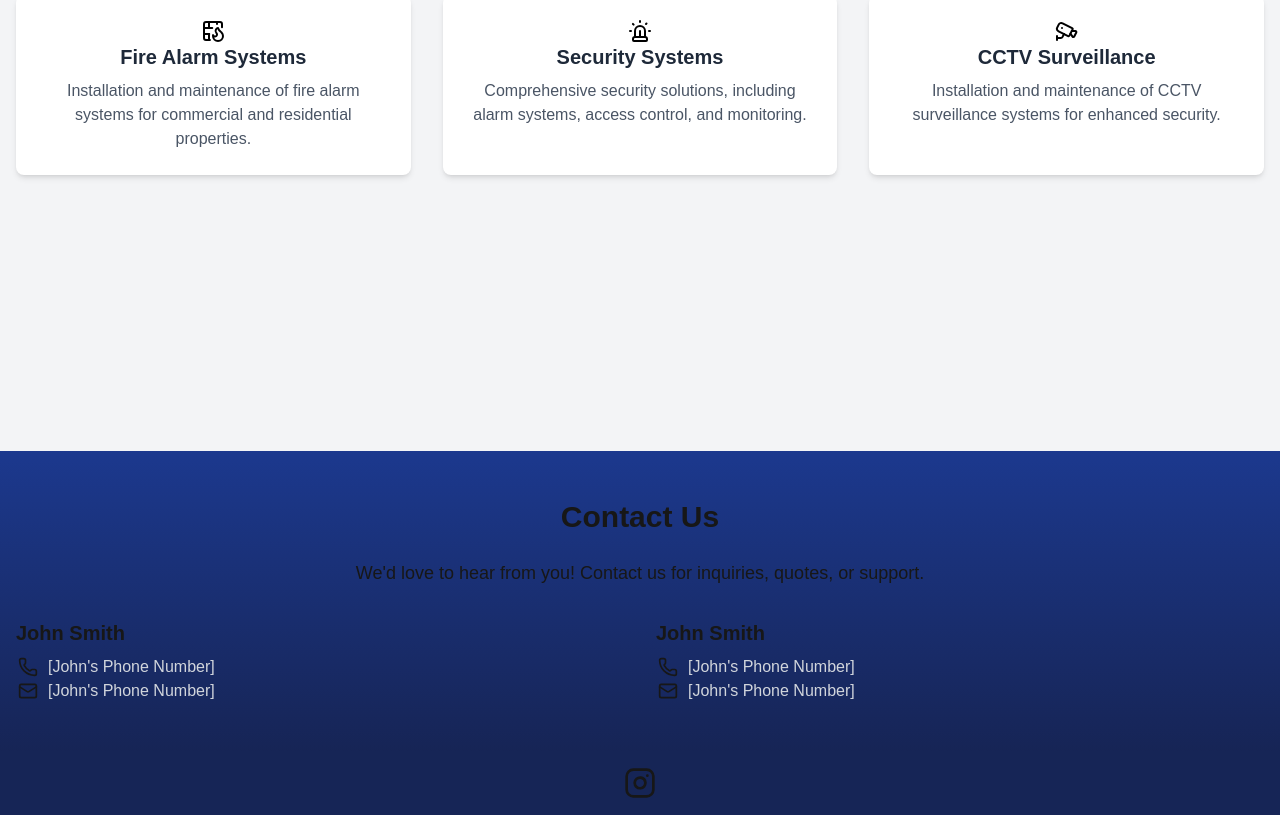
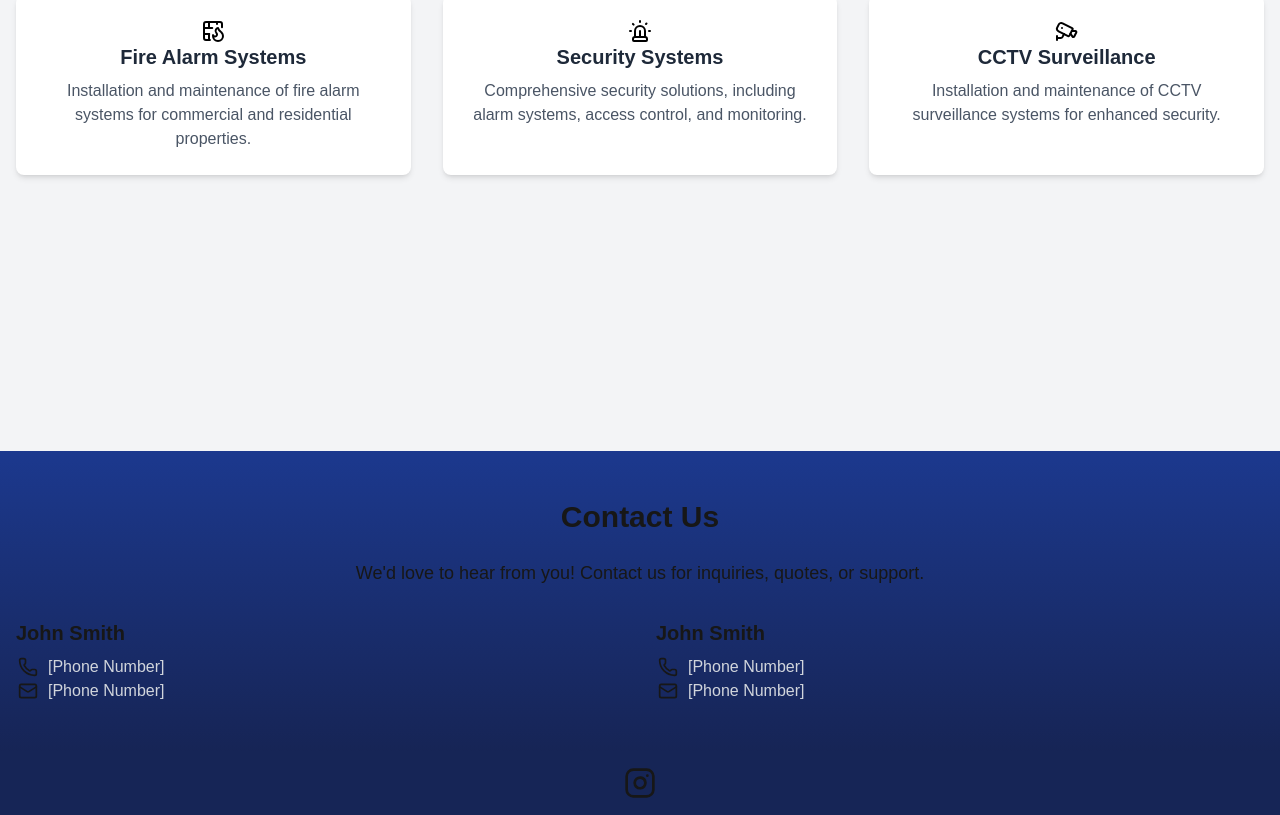
Before and after one commit to davidh61/jss-security, a Next.js app in the folder jss-security/: page /jss-security/ in a window 1280 px wide. Shown: the part 1253-2068 px from the top of the page. Built offline with nearby package versions, Linux system fonts and the light colour scheme; a web font is replaced by a local one.

Commit message:
ts fixes

```diff
--- a/jss-security/app/page.tsx
+++ b/jss-security/app/page.tsx
@@ -1,6 +1,6 @@
 import ServicesComponent from "@/components/Services";
 import ContactComponent from "@/components/Contact";
-import { ArrowDown, Contact } from 'lucide-react';
+import { ArrowDown } from 'lucide-react';
 
 export default function Home() {
   return (
--- a/jss-security/components/Contact.tsx
+++ b/jss-security/components/Contact.tsx
@@ -6,29 +6,29 @@ export default function Contact() {
         <div className="container mx-auto px-4">
           <h2 className="text-3xl font-bold mb-6 text-center">Contact Us</h2>
           <p className="text-lg mb-8 text-center">
-            We'd love to hear from you! Contact us for inquiries, quotes, or support.
+            We&apos;d love to hear from you! Contact us for inquiries, quotes, or support.
           </p>
           <div className="grid grid-cols-1 md:grid-cols-2 gap-8">
             <div className="text-center md:text-left">
               <h3 className="text-xl font-semibold mb-2">John Smith</h3>
               <div className="flex items-center justify-center md:justify-start">
                 <p className="mr-2"><Phone height="20" /></p>
-                <p className="text-gray-300">[John's Phone Number]</p>
+                <p className="text-gray-300">[Phone Number]</p>
               </div>
                 <div className="flex items-center justify-center md:justify-start">
                 <p className="mr-2"><Mail height="20" /></p>
-                <p className="text-gray-300">[John's Phone Number]</p>
+                <p className="text-gray-300">[Phone Number]</p>
               </div>
             </div>
             <div className="text-center md:text-left">
               <h3 className="text-xl font-semibold mb-2">John Smith</h3>
               <div className="flex items-center justify-center md:justify-start">
                 <p className="mr-2"><Phone height="20" /></p>
-                <p className="text-gray-300">[John's Phone Number]</p>
+                <p className="text-gray-300">[Phone Number]</p>
               </div>
                 <div className="flex items-center justify-center md:justify-start">
                 <p className="mr-2"><Mail height="20" /></p>
-                <p className="text-gray-300">[John's Phone Number]</p>
+                <p className="text-gray-300">[Phone Number]</p>
               </div>
             </div>
           </div>
```
